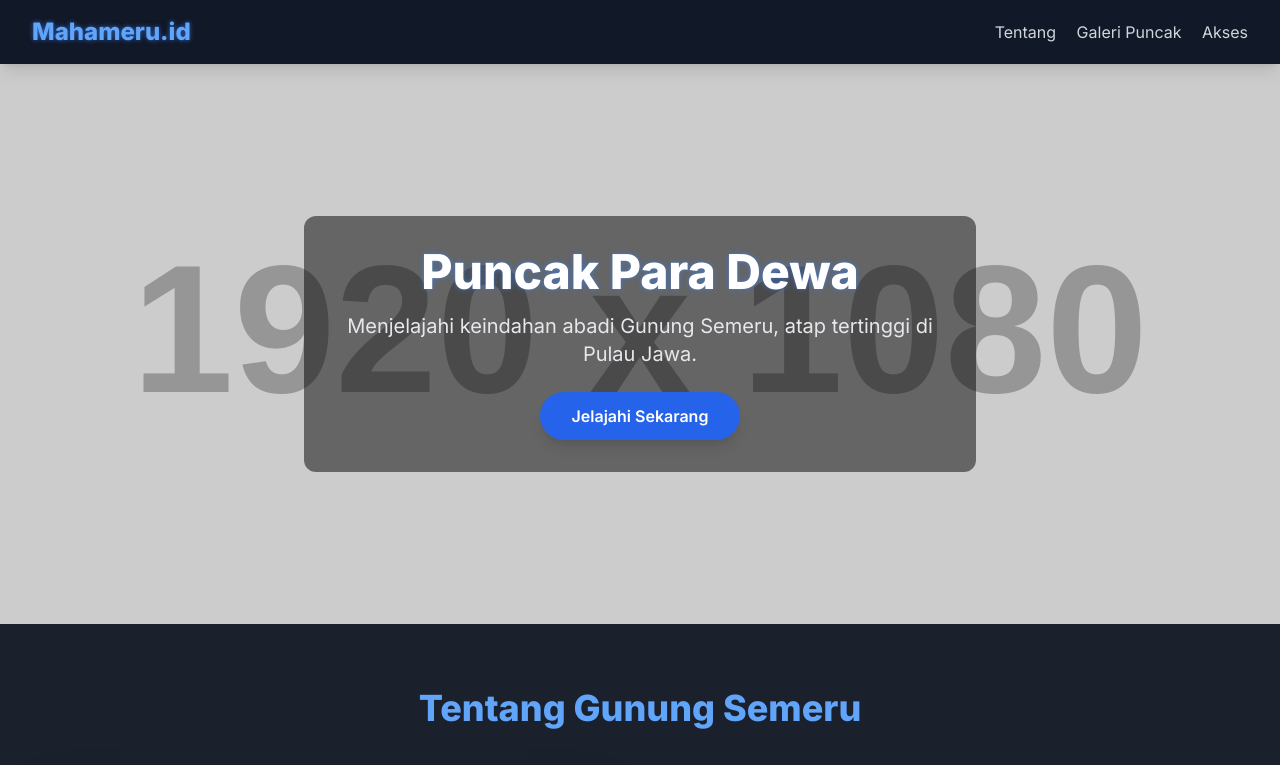
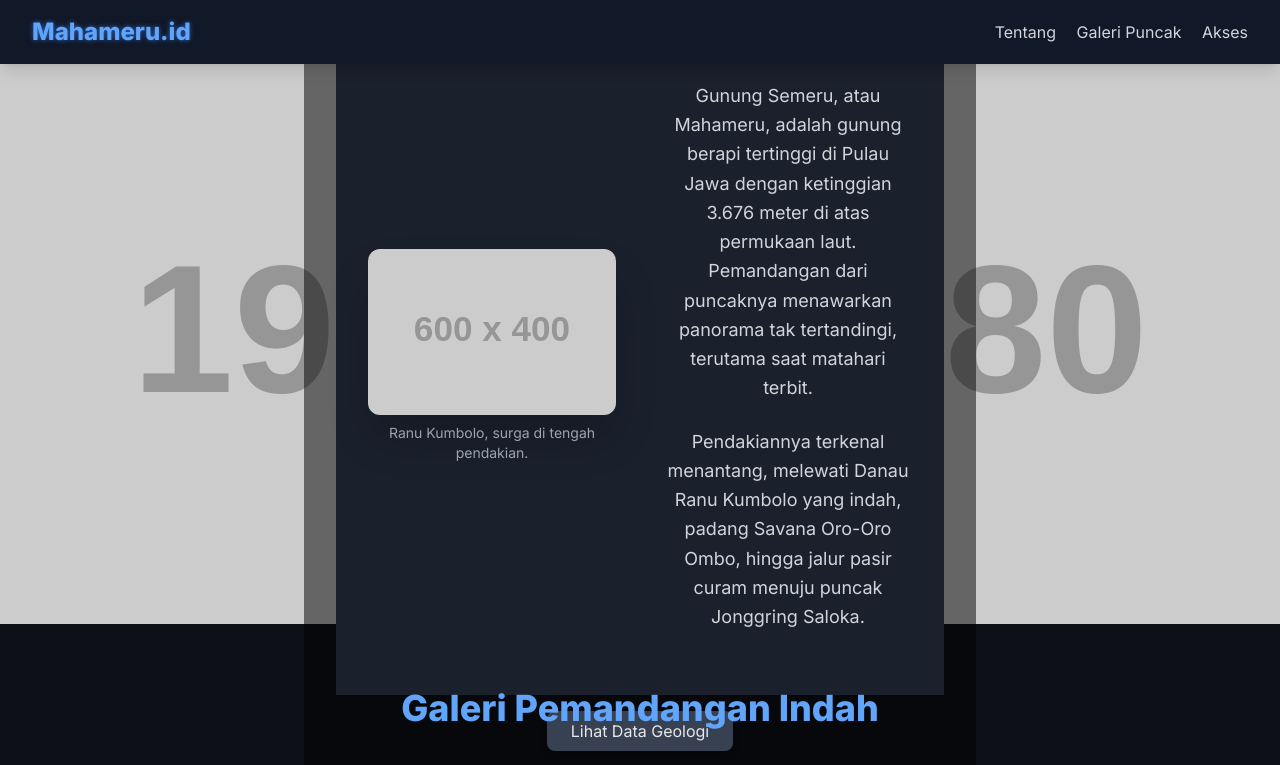
Before and after one commit to alvinmuhamad571-ctrl/alfindheviradheal, a plain HTML site: page index.html in a window 1280 px wide. Shown: the top 765 px of the page. Drawn offline with nearby package versions, Linux system fonts and the light colour scheme; placeholder pictures from the web are drawn by us.

Commit message:
Update index.html

```diff
--- a/index.html
+++ b/index.html
@@ -48,13 +48,8 @@
     <!-- Bagian Utama (Hero Section) - Foto Pemandangan -->
     <section class="hero-section h-[70vh] flex items-center justify-center text-center p-4">
         <div class="bg-black bg-opacity-50 p-8 rounded-xl max-w-2xl">
-            <h2 class="text-5xl font-extrabold mb-4 glow-effect">Puncak Para Dewa</h2>
-            <p class="text-xl mb-6 text-gray-200">Menjelajahi keindahan abadi Gunung Semeru, atap tertinggi di Pulau Jawa.</p>
-
             <!-- Tombol Interaktif (Warna Biru) -->
-            <button onclick="showMessage('Anda menekan tombol Jelajahi!')"
-                    class="interactive-button bg-blue-600 hover:bg-blue-700 text-white font-semibold py-3 px-8 rounded-full shadow-lg transition duration-300">
-                Jelajahi Sekarang
+            <button onclick="showMessage('Anda menekan tombol Jelajahi!')
             </button>
         </div>
     </section>
```
